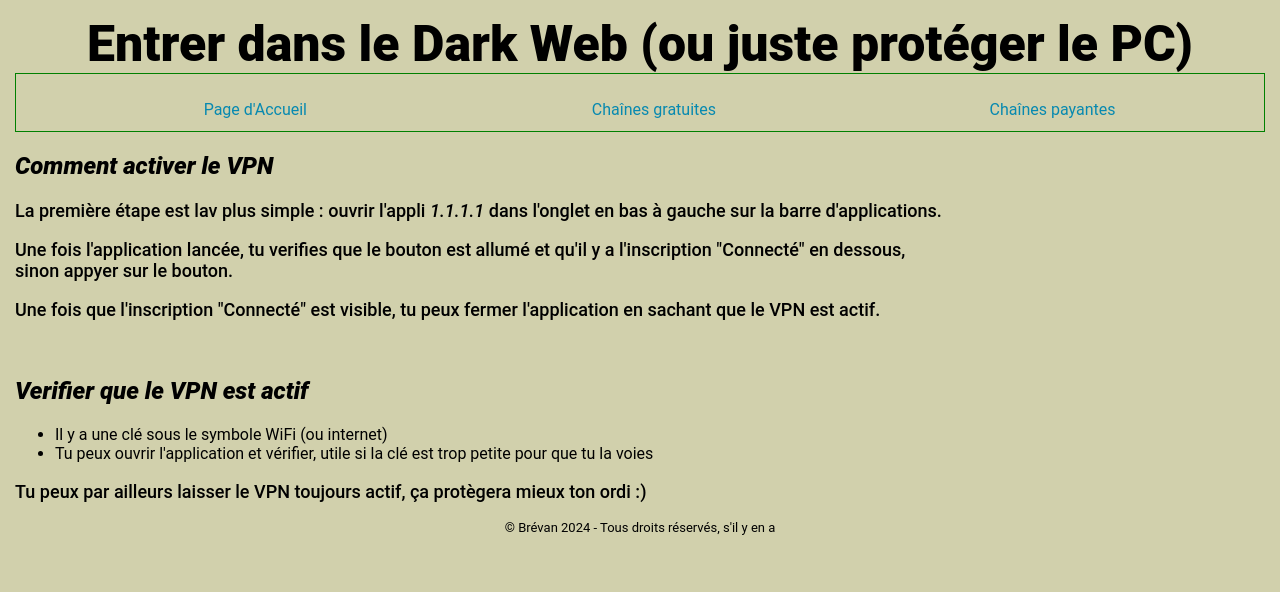
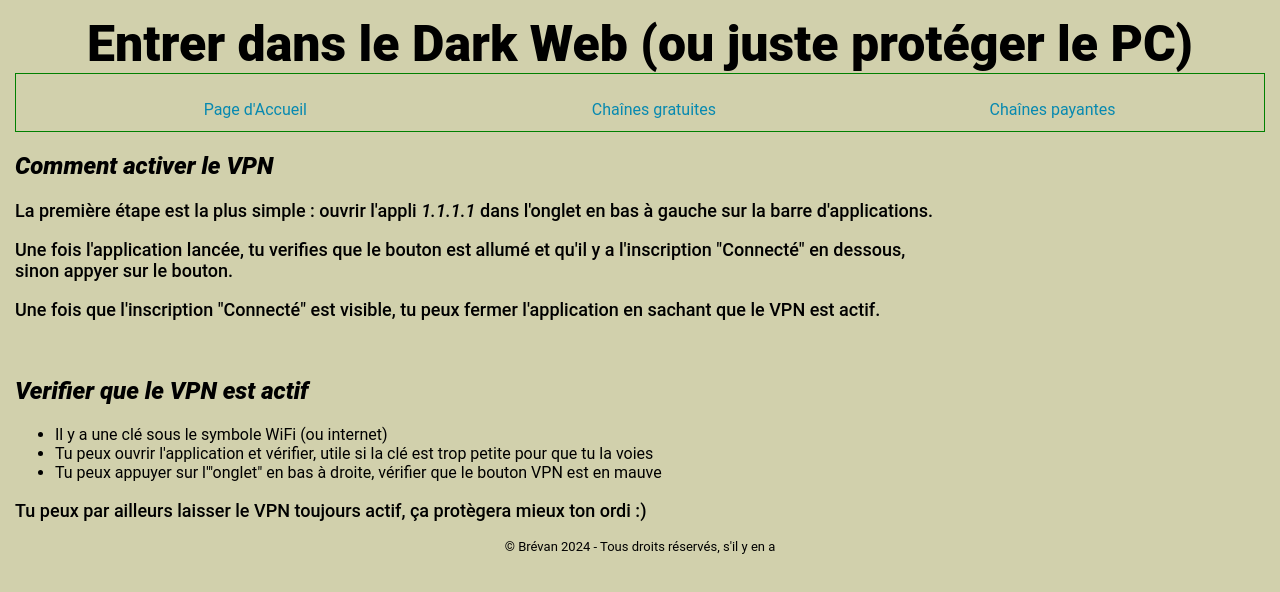
Before and after one commit to brevan29/RegarderTV, a plain HTML site: page VPN/index.html in a window 1280 px wide. Drawn offline with Linux system fonts and the light colour scheme.

Commit message:
Update index.html

```diff
--- a/VPN/index.html
+++ b/VPN/index.html
@@ -16,7 +16,7 @@
 	</nav>
 	<section id="Presentation">
 		<h2>Comment activer le VPN</h2>
-		<p>La première étape est lav plus simple : ouvrir l'appli <i>1.1.1.1</i> dans l'onglet en bas à gauche sur la barre d'applications.</p>
+		<p>La première étape est la plus simple : ouvrir l'appli <i>1.1.1.1</i> dans l'onglet en bas à gauche sur la barre d'applications.</p>
 		<p>Une fois l'application lancée, tu verifies que le bouton est allumé et qu'il y a l'inscription "Connecté" en dessous, sinon appyer sur le bouton.</p>
 		<p>Une fois que l'inscription "Connecté" est visible, tu peux fermer l'application en sachant que le VPN est actif.</p>
 		<br>
@@ -24,6 +24,7 @@
 		<ul>
 			<li>Il y a une clé sous le symbole WiFi (ou internet)</li>
 			<li>Tu peux ouvrir l'application et vérifier, utile si la clé est trop petite pour que tu la voies</li>
+			<li>Tu peux appuyer sur l'"onglet" en bas à droite, vérifier que le bouton VPN est en mauve</lI>
 		</ul>
 		<p>Tu peux par ailleurs laisser le VPN toujours actif, ça protègera mieux ton ordi :)</p>
 	</section>
```
